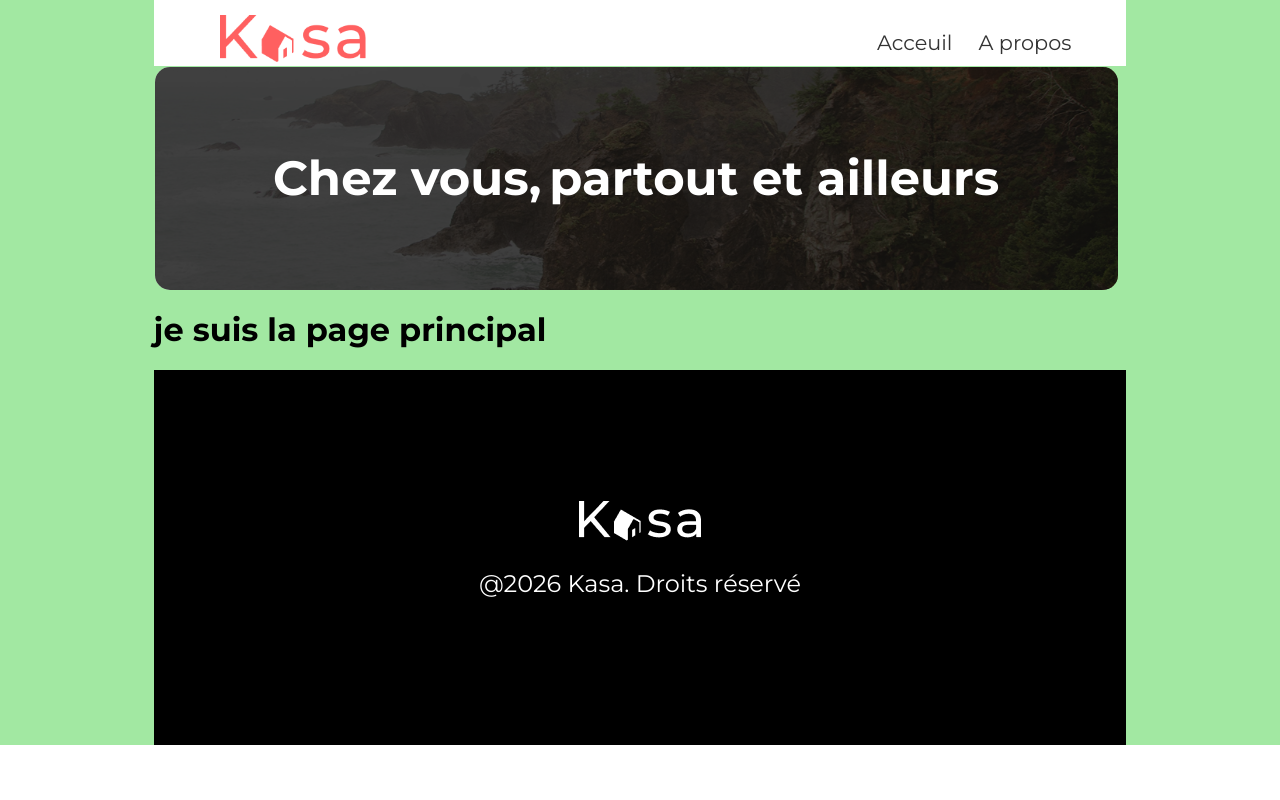
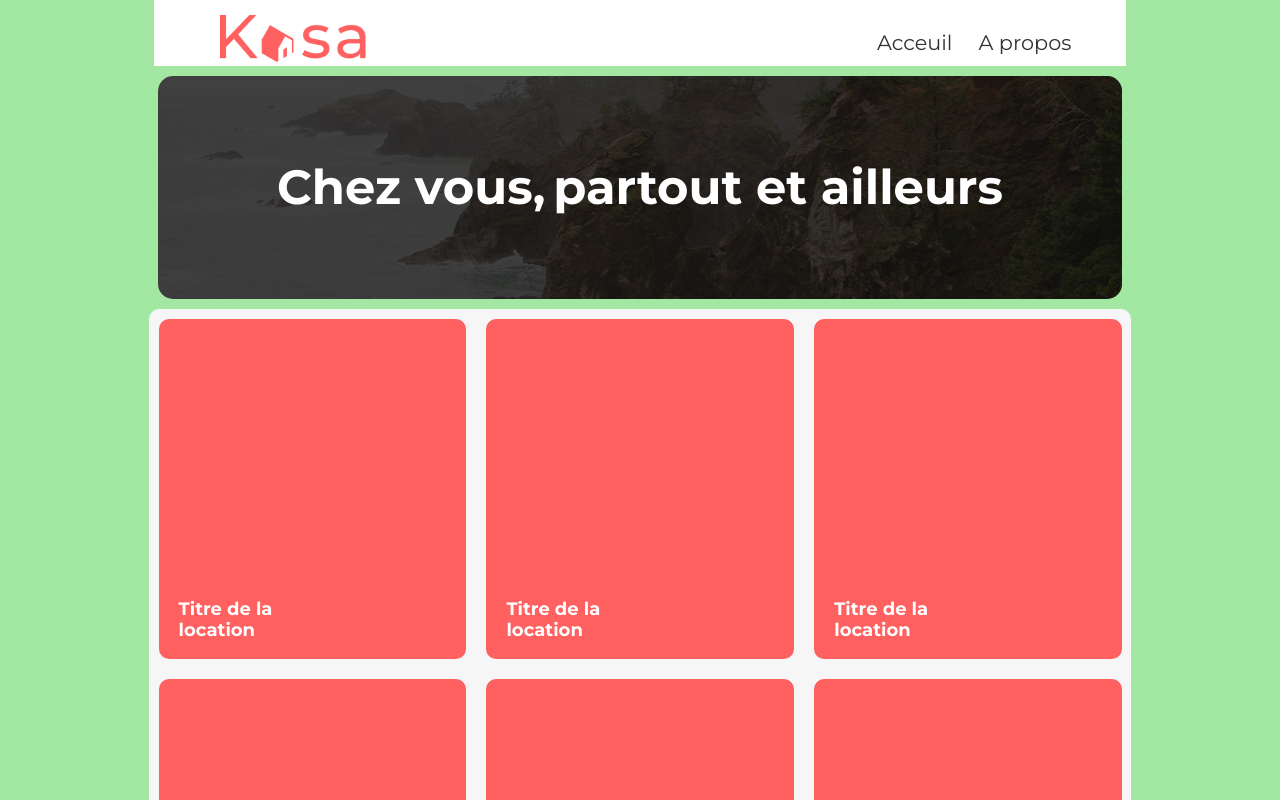
Before and after one commit to jeremy2105fr/Projet-7---Kasa, a React (Vite) app in the folder kasa/: page / in a window 1280 px wide. Shown: the top 800 px of the page. Built offline with nearby package versions, Linux system fonts and the light colour scheme.

Commit message:
Mise en style de la page d'acceuil, et correctif de style global

```diff
--- a/kasa/src/components/Home_Section.jsx
+++ b/kasa/src/components/Home_Section.jsx
@@ -5,7 +5,24 @@ import { Link } from 'react-router-dom'
 function Home_Section() {
   return (
     <section>
-      <h1>Home Section</h1>
+      <div className="BoiteLocation">
+        <Link classname='Location_link' to=" /">Titre de la location</Link>
+      </div>
+      <div className="BoiteLocation">
+        <Link classname='Location_link' to=" /">Titre de la location</Link>
+      </div>
+      <div className="BoiteLocation">
+        <Link classname='Location_link' to=" /">Titre de la location</Link>
+      </div>
+      <div className="BoiteLocation">
+        <Link classname='Location_link' to=" /">Titre de la location</Link>
+      </div>
+      <div className="BoiteLocation">
+        <Link classname='Location_link' to=" /">Titre de la location</Link>
+      </div>
+      <div className="BoiteLocation">
+        <Link classname='Location_link' to=" /">Titre de la location</Link>
+      </div>
     </section>
   )
 }
--- a/kasa/src/pages/Erreur.jsx
+++ b/kasa/src/pages/Erreur.jsx
@@ -2,9 +2,9 @@ import { useState } from 'react'
 // Importation des composant
 //importation des composants'
 import Header from '../components/Header.jsx'
+
+import Baniere from '../components/Baniere.jsx'
 import Footer from '../components/Footer.jsx'
-import Baniere from '../components/Baniere.jsx'
-
 
 function Erreur() {
 
--- a/kasa/src/pages/HomePage.jsx
+++ b/kasa/src/pages/HomePage.jsx
@@ -6,8 +6,11 @@ import { useNavigate } from 'react-router-dom'
 
 //importation des composants'
 import Header from '../components/Header.jsx'
+import Baniere from '../components/Baniere.jsx'
+import Home_Section from '../components/Home_Section.jsx'
 import Footer from '../components/Footer.jsx'
-import Baniere from '../components/Baniere.jsx'
+
+
 
 function Section() {
   const navigate = useNavigate();
@@ -15,7 +18,7 @@ function Section() {
     <>
       <Header />
       <Baniere />
-      <h1>je suis la page principal</h1>
+      <Home_Section />
       <Footer />
     </>
   )
--- a/kasa/src/style/base/_base.scss
+++ b/kasa/src/style/base/_base.scss
@@ -4,6 +4,9 @@
     max-width: 767px;
     background-color: rgb(124, 124, 224);
 
+    display: flex;
+    flex-direction: column;
+    align-items: center;
 }
 
 
--- a/kasa/src/style/layout/_baniere.scss
+++ b/kasa/src/style/layout/_baniere.scss
@@ -9,7 +9,7 @@ $breakpoint-desktop: 1024px;
 
     width: 99%;
     height: 111px;
-    margin: 1px;
+    margin-top: 10px;
 
     display: flex;
     align-items: center;
@@ -19,7 +19,6 @@ $breakpoint-desktop: 1024px;
 
 
     .titre {
-
 
         background: rgba(0, 0, 0, 0.75);
         height: 100%;
--- a/kasa/src/style/layout/_header.scss
+++ b/kasa/src/style/layout/_header.scss
@@ -11,7 +11,7 @@ header {
     justify-content: space-between;
     align-items: center;
     padding: 2% 5% 0 5%;
-    min-width: 335px;
+    width: 90%;
     height: 46.88px;
     background-color: white;
 
--- a/kasa/src/style/main.scss
+++ b/kasa/src/style/main.scss
@@ -8,7 +8,9 @@
 
 // Partie Baniere
 @use './layout/_baniere.scss';
+
 // Partie Principales
+@use './pages/_home.scss';
 
 // Partie Footer
 @use './layout/_footer.scss'
--- /dev/null
+++ b/kasa/src/style/pages/__home.scss
@@ -0,0 +1,62 @@
+// Version Tablette
+$breakpoint-tablet: 768px;
+// Version Ordinateur
+$breakpoint-desktop: 1024px;
+
+
+section {
+    width: 90%;
+    height: 785px;
+    border-radius: 10px;
+
+    padding: 10px 25% 10px 48%;
+    margin-top: 10px;
+    margin-bottom: 10px;
+
+    overflow-y: auto;
+    background-color: #F6F6F6;
+
+    display: grid;
+    grid-template-columns: 335px;
+    grid-template-rows: 255px 255px 255px 255px 255px 255px;
+    gap: 10px;
+
+    .BoiteLocation {
+        background-color: #FF6060;
+        border-radius: 10px;
+
+        a {
+            font-weight: 700;
+            color: white;
+            text-decoration: none;
+            font-size: 18px;
+            display: inline-block;
+            width: 100px;
+            margin: 195px 0 0 20px;
+        }
+    }
+}
+
+@media (min-width: $breakpoint-tablet) {
+    section {
+        padding: 10px 3% 10px 3%;
+        grid-template-columns: 0.45fr 0.45fr;
+        grid-template-rows: 255px 255px 255px;
+    }
+}
+
+@media (min-width: $breakpoint-desktop) {
+    section {
+        width: 100%;
+        height: 700px;
+        padding: 10px 0 10px 10px;
+
+        grid-template-columns: 0.33fr 0.33fr 0.33fr;
+        grid-template-rows: 340px 340px;
+        gap: 20px;
+
+        .BoiteLocation a {
+            margin: 280px 0 0 20px;
+        }
+    }
+}
```
